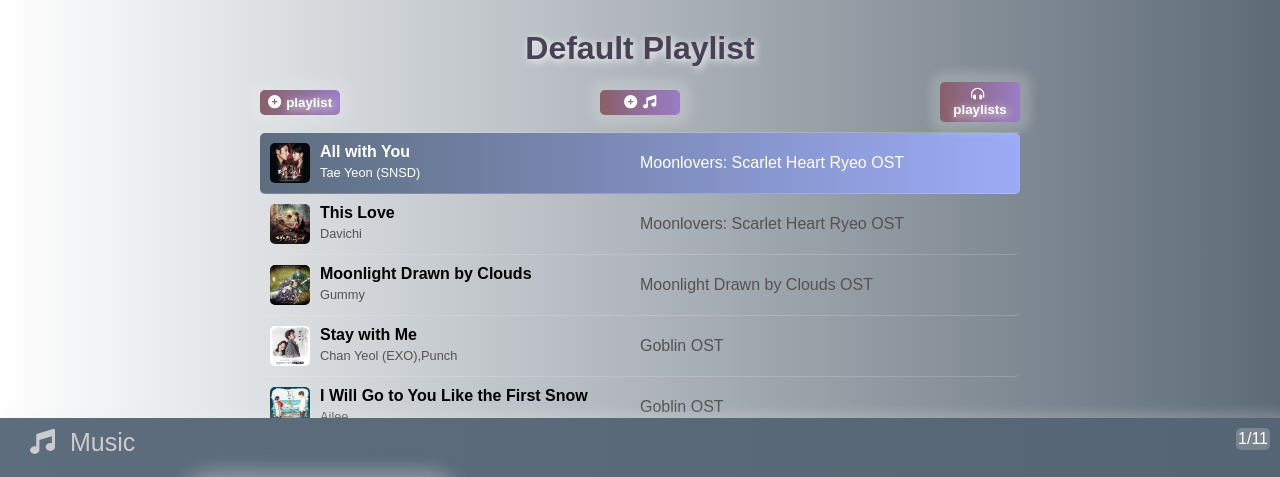
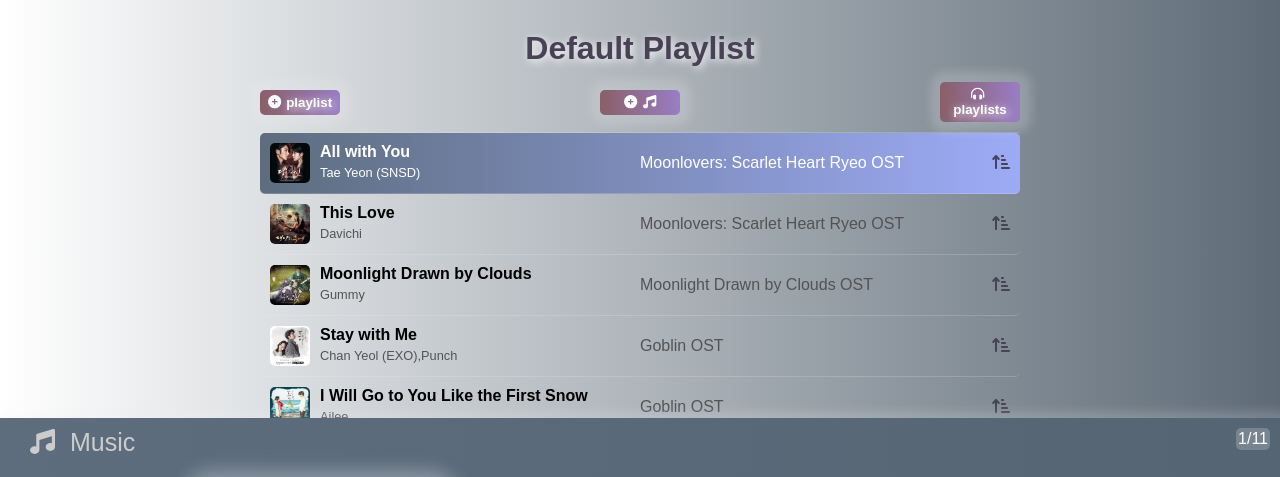
Before and after one commit to badromance007/music_play, a React (Create React App) app: page / in a window 1280 px wide. Shown: the top 477 px of the page. Built offline with nearby package versions, Linux system fonts and the light colour scheme.

Commit message:
add sorting songs to playlist

```diff
--- a/src/App.css
+++ b/src/App.css
@@ -356,8 +356,15 @@ input[type="range"]::-moz-range-thumb {
 }
 .playlist--song_album {
 	display: flex;
+	justify-content: space-between;
 	align-items: center;
 	color: rgb(83, 83, 83);
+}
+.playlist--song_album > div span{
+	color: #494155;
+}
+.playlist--song_album > div span:hover {
+	cursor: pointer;
 }
 
 .playlist--header {
--- a/src/App.js
+++ b/src/App.js
@@ -504,8 +504,6 @@ function App() {
     if (playlistId !== currentPlaylistId) {
       setIsEditingPlaylist(prevState => !prevState)
       setTargetingPlaylistId(playlistId)
-      console.log('edit playlist')
-
 
       setFormData(prevFormData => ({
         ...prevFormData,
@@ -546,6 +544,34 @@ function App() {
     }
   }, [isEditingPlaylist])
 
+  function moveSongToTopList(event, song) {
+    event.stopPropagation()
+
+    const newSongs = songs.filter(oldSong => oldSong.id !== song.id)
+    newSongs.unshift(song)
+    setSongs(newSongs)
+
+    setAllPlaylists(oldPlaylists => oldPlaylists.map(oldPlaylist => (
+      {
+        ...oldPlaylist,
+        songs: newSongs
+      }
+    )))
+
+
+    // reset all song states
+    pauseSong()
+    originalPlayList.current = newSongs
+    setIsShuffle(false)
+    setIsPlaying(false)
+    setCurrentIndex(newSongs[0] ? 0 : -1)
+    setCurrentSongId(newSongs[0] ? newSongs[0].id : 0)
+    setCurrentPlayingTime(0)
+    setDurationSliderPosition(0)
+    track.current.currentTime = 0;
+    setFullDuration(0)
+  }
+
   return (
     <main>
       <Playlist
@@ -556,6 +582,7 @@ function App() {
         openAddSongToPlaylistModal={openAddSongToPlaylistModal}
         openCreatePlaylistModal={openCreatePlaylistModal}
         currentPlaylist={() => findCurrentPlaylist(currentPlaylistId)}
+        moveSongToTopList={moveSongToTopList}
       />
       <br />
       <Mp3Player
--- a/src/components/Playlist.js
+++ b/src/components/Playlist.js
@@ -9,7 +9,8 @@ export default function Playlist({
     openPlaylistModal,
     openAddSongToPlaylistModal,
     openCreatePlaylistModal,
-    currentPlaylist
+    currentPlaylist,
+    moveSongToTopList
 }) {
     const songElements = songs.map((song, songIndex) => (
         songs.length > 0 && <Song
@@ -17,6 +18,7 @@ export default function Playlist({
             className={song.id === songs[currentIndex].id ? 'bg-blue' : ''}
             song={song}
             playThisSong={() => playThisSong(songIndex)}
+            moveSongToTopList={moveSongToTopList}
         />
     ))
 
--- a/src/components/Song.js
+++ b/src/components/Song.js
@@ -1,4 +1,6 @@
-export default function Song({song, className, playThisSong}) {
+import { FontAwesomeIcon } from '@fortawesome/react-fontawesome'
+
+export default function Song({song, className, playThisSong, moveSongToTopList}) {
     return (
         <div
             className={`playlist--song ${className}`}
@@ -12,6 +14,11 @@ export default function Song({song, className, playThisSong}) {
 
             <div className="playlist--song_album">
                 <span>{song.album}</span>
+                <div>
+                    <span onClick={(event, currentSong) => moveSongToTopList(event, song)}>
+                        <FontAwesomeIcon icon="fa-solid fa-arrow-up-short-wide" />
+                    </span>
+                </div>
             </div>
         </div>
     )
```
